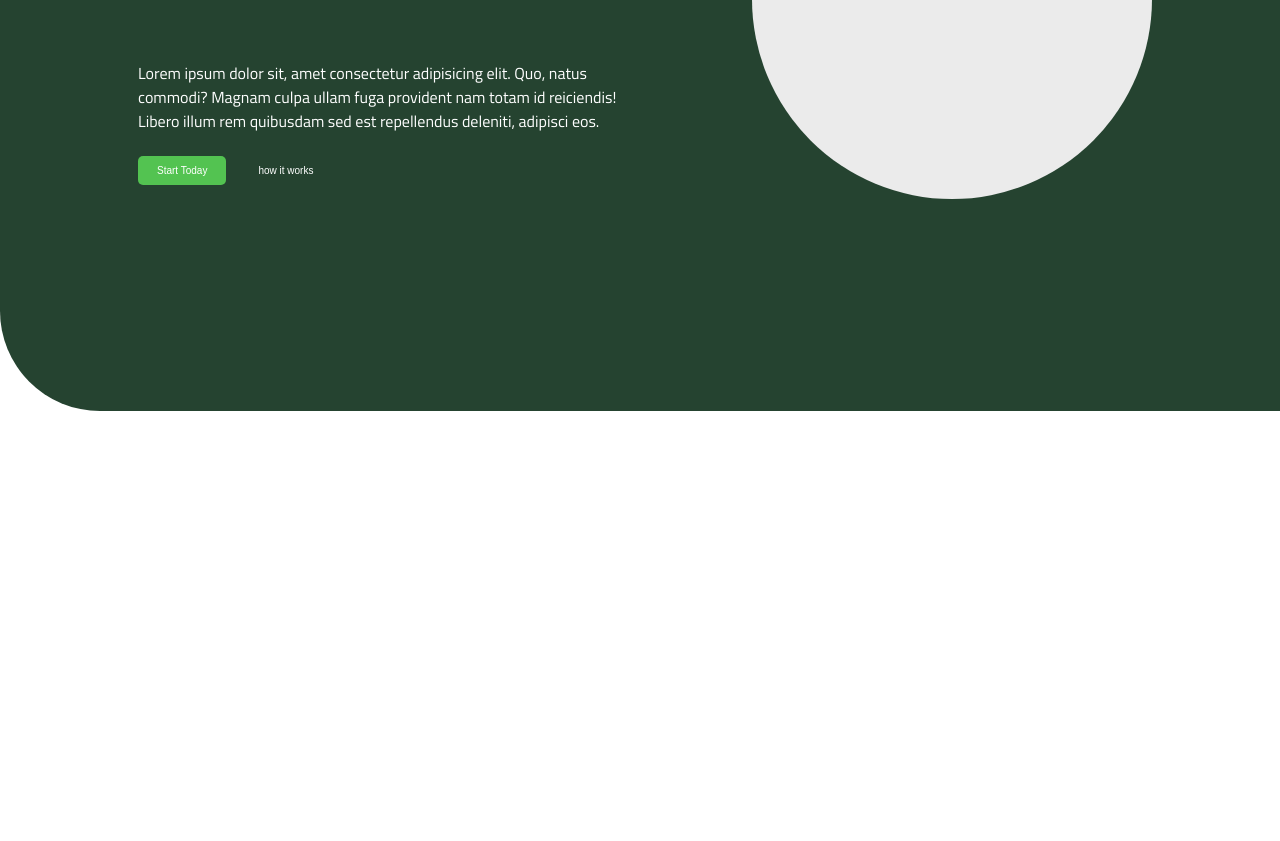
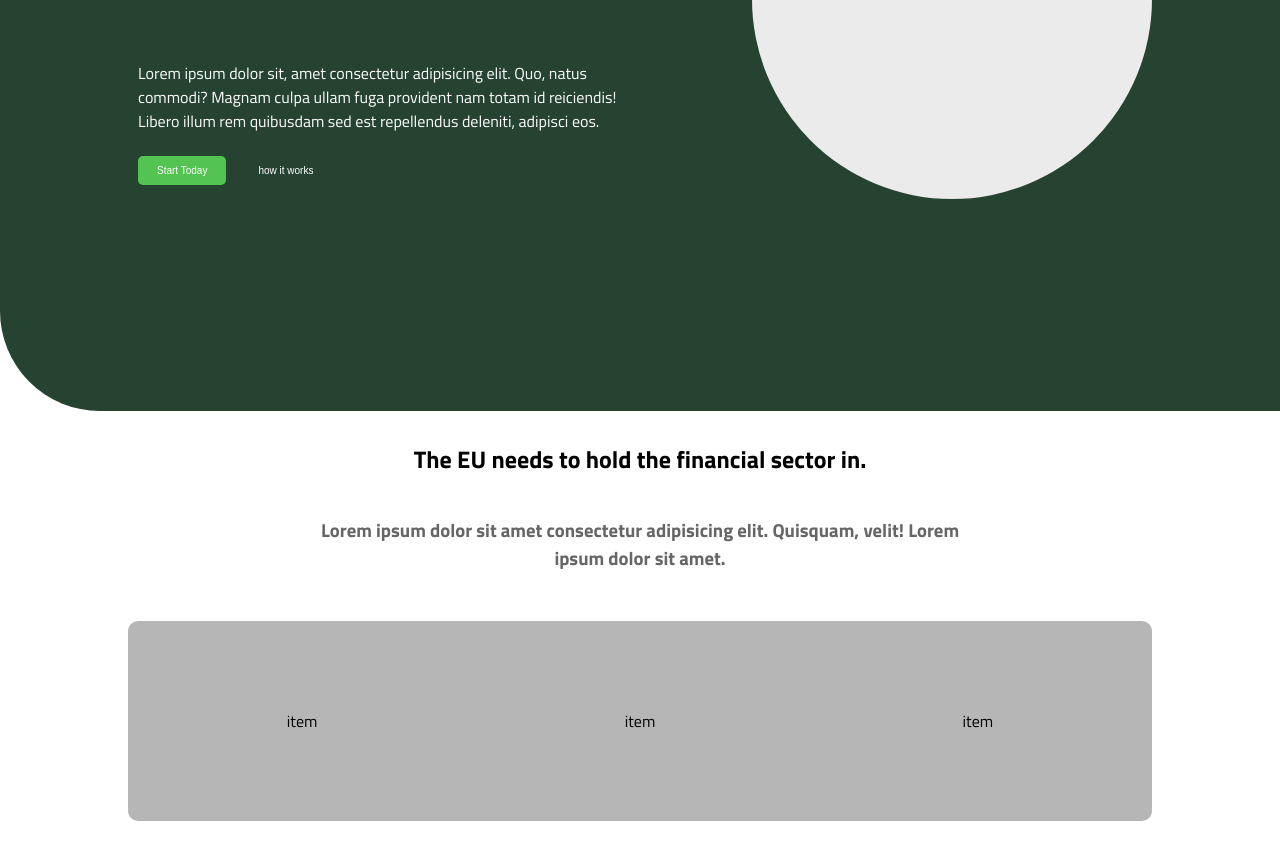
Before and after one commit to OmarMahmoud97/Industry-Hackathon, a React (Create React App) app: page / in a window 1280 px wide. Shown: the part 389-1230 px from the top of the page. Before the commit the page ends 800 px from the top, so only its background shows below. Built offline with nearby package versions, Linux system fonts and the light colour scheme.

Commit message:
add stats page

```diff
--- a/src/App.js
+++ b/src/App.js
@@ -1,10 +1,12 @@
 import "./styles/partials/_resets.scss";
 import Navbar from "./components/Navbar/navbar";
 import Landing from "./components/Landing/landing";
+import PageTwo from "./components/PageTwo/pageTwo";
 function App() {
   return (
     <div className="App">
       <Landing />
+      <PageTwo />
     </div>
   );
 }
--- /dev/null
+++ b/src/components/PageTwo/pageTwo.jsx
@@ -0,0 +1,24 @@
+import "./pageTwo.scss";
+const PageTwo = () => {
+  return (
+    <section className="pageTwo">
+      <div className="pageTwo__header">
+        <h2 className="pageTwo__header-text">
+          The EU needs to hold the financial sector in.
+        </h2>
+      </div>
+      <div className="pageTwo__subheader">
+        <h3 className="pageTwo__subheader-text">
+          Lorem ipsum dolor sit amet consectetur adipisicing elit. Quisquam,
+          velit! Lorem ipsum dolor sit amet.
+        </h3>
+      </div>
+      <div className="pageTwo__stats">
+        <div className="pageTwo__stats-item">item</div>
+        <div className="pageTwo__stats-item">item</div>
+        <div className="pageTwo__stats-item">item</div>
+      </div>
+    </section>
+  );
+};
+export default PageTwo;
--- /dev/null
+++ b/src/components/PageTwo/pageTwo.scss
@@ -0,0 +1,47 @@
+@use "../../styles/partials/variables" as *;
+@use "../../styles/partials/breakpoints" as *;
+@use "../../styles/partials/mixin" as *;
+
+.pageTwo {
+  margin-top: 3rem;
+  height: 50vh;
+  display: flex;
+  align-items: center;
+  justify-content: space-between;
+  flex-direction: column;
+  &__header {
+    width: 100%;
+    display: flex;
+    align-items: center;
+    justify-content: center;
+  }
+  &__subheader {
+    width: 100%;
+    display: flex;
+    align-items: center;
+    justify-content: center;
+    margin-top: 1rem;
+    color: #666666;
+  }
+  &__subheader-text {
+    width: 50%;
+    text-align: center;
+  }
+  &__stats {
+    width: 80%;
+    height: 20rem;
+    background-color: #b6b6b6;
+    margin: 0 auto;
+    margin: 2rem 0;
+    border-radius: 1rem;
+    display: flex;
+    align-items: center;
+    justify-content: center;
+  }
+  &__stats-item {
+    width: 33%;
+    display: flex;
+    align-items: center;
+    justify-content: center;
+  }
+}
```
